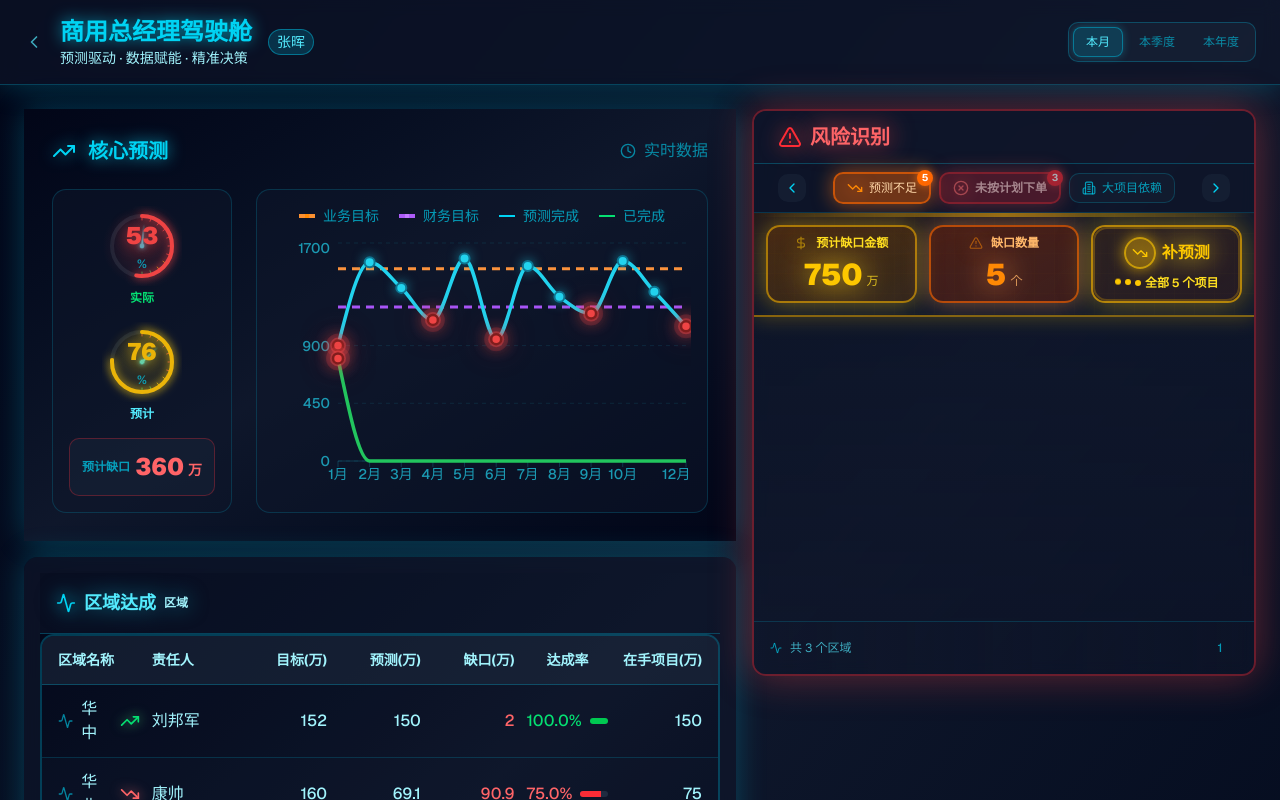
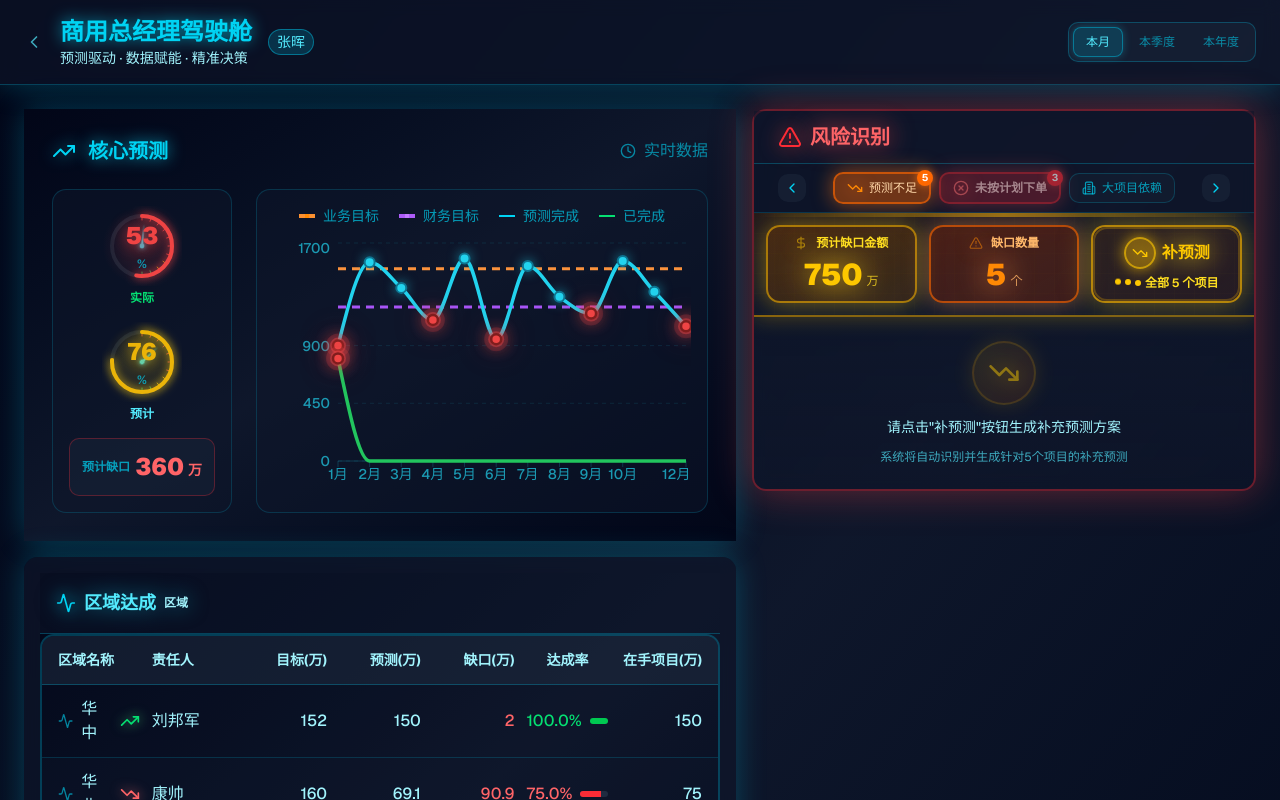
Before and after one commit to navylee1990/coze_jsc, a Next.js app: page /gm in a window 1280 px wide. Both pictures are taken after a click on the button 792 px from the left and 188 px from the top of the page. Shown: the top 800 px of the page. Built offline with nearby package versions, Linux system fonts and the light colour scheme.

Commit message:
Restored to 'e6ebad60f75bd88e46f14c6b120f59b1694f2b4e'
Coze-Restored-To: 'e6ebad60f75bd88e46f14c6b120f59b1694f2b4e'
Coze-Commit-Type: restore

```diff
--- a/src/app/gm/page.tsx
+++ b/src/app/gm/page.tsx
@@ -468,7 +468,7 @@ export default function GMDashboard() {
           )}>
             {/* 风险识别模块 - 自适应高度 */}
             <div className={cn(
-              'bg-slate-900/60 backdrop-blur-sm rounded-xl p-0 overflow-hidden',
+              'bg-slate-900/60 backdrop-blur-sm rounded-xl p-0',
               'border-2 border-red-500/40',
               'shadow-[0_0_40px_rgba(239,68,68,0.4)]',
               'hover:shadow-[0_0_50px_rgba(239,68,68,0.5)]',
--- a/src/components/RiskIdentificationPanel.tsx
+++ b/src/components/RiskIdentificationPanel.tsx
@@ -3,7 +3,6 @@
 import { useState, useEffect, useMemo } from 'react';
 import { AlertTriangle, Building2, Clock, TrendingDown, Users, ChevronRight, ChevronLeft, PauseCircle, Gauge, Circle, Target, BarChart3, ArrowLeft, Activity, DollarSign, XCircle, Send } from 'lucide-react';
 import { cn } from '@/lib/utils';
-import { BarChart, Bar, XAxis, YAxis, CartesianGrid, Tooltip, ResponsiveContainer, Cell } from 'recharts';
 
 // 驾驶舱样式
 const DASHBOARD_STYLES = {
@@ -563,31 +562,8 @@ export default function RiskIdentificationPanel({
     }
   })();
 
-  // 按大区汇总预测缺口数据
-  const regionGapData = useMemo(() => {
-    const regionMap = new Map<string, { gapAmount: number; gapCount: number }>();
-
-    forecastGaps.forEach(gap => {
-      const existing = regionMap.get(gap.region) || { gapAmount: 0, gapCount: 0 };
-      regionMap.set(gap.region, {
-        gapAmount: existing.gapAmount + gap.gapAmount,
-        gapCount: existing.gapCount + 1
-      });
-    });
-
-    // 转换为数组并按缺口金额排序
-    return Array.from(regionMap.entries())
-      .map(([region, data]) => ({
-        region,
-        gapAmount: data.gapAmount,
-        gapCount: data.gapCount,
-        gapPercentage: Math.round((data.gapAmount / forecastGaps.reduce((sum, g) => sum + g.gapAmount, 0)) * 100)
-      }))
-      .sort((a, b) => b.gapAmount - a.gapAmount);
-  }, [forecastGaps]);
-
   return (
-    <div className={cn('w-full h-full flex flex-col')}>
+    <div className={cn('w-full flex flex-col')}>
       {/* 标题栏 */}
       <div
         className={cn(
@@ -845,7 +821,7 @@ export default function RiskIdentificationPanel({
                 </div>
 
                 {/* 表格区域 */}
-                <div className="flex-1 overflow-auto p-3 bg-gradient-to-b from-slate-900/50 to-transparent min-h-[280px]">
+                <div className="flex-1 overflow-auto p-3 bg-gradient-to-b from-slate-900/50 to-transparent">
                   <table className="w-full">
                     <thead className="sticky top-0 bg-slate-900/95 backdrop-blur-sm z-10">
                       <tr className={cn('text-xs border-b border-cyan-500/30', DASHBOARD_STYLES.cardBorder)}>
@@ -1175,89 +1151,23 @@ export default function RiskIdentificationPanel({
                   </div>
                 </div>
 
-                {/* 大区预测缺口占比图表 */}
-                <div className="flex-1 overflow-hidden p-3 bg-gradient-to-b from-slate-900/50 to-transparent">
-                  <div className="h-full min-h-[280px] flex flex-col">
-                    {regionGapData.length > 0 ? (
-                      <div className="flex-1">
-                        <ResponsiveContainer width="100%" height="100%">
-                          <BarChart
-                            data={regionGapData}
-                            layout="vertical"
-                            margin={{ top: 5, right: 40, left: 50, bottom: 5 }}
-                          >
-                            <CartesianGrid strokeDasharray="3 3" stroke="rgba(6,182,212,0.1)" />
-                            <XAxis
-                              type="number"
-                              tick={{ fill: '#67e8f9', fontSize: 11 }}
-                              stroke="rgba(6,182,212,0.3)"
-                              axisLine={false}
-                              tickLine={false}
-                            />
-                            <YAxis
-                              type="category"
-                              dataKey="region"
-                              tick={{ fill: '#67e8f9', fontSize: 12, fontWeight: 500 }}
-                              stroke="rgba(6,182,212,0.3)"
-                              axisLine={false}
-                              tickLine={false}
-                              width={50}
-                            />
-                            <Tooltip
-                              contentStyle={{
-                                backgroundColor: 'rgba(15,23,42,0.95)',
-                                border: '1px solid rgba(6,182,212,0.3)',
-                                borderRadius: '8px',
-                                padding: '12px'
-                              }}
-                              itemStyle={{ color: '#67e8f9' }}
-                              labelStyle={{ color: '#a5f3fc' }}
-                              formatter={(value: number, name: string) => {
-                                if (name === 'gapAmount') return [`${value}万`, '缺口金额'];
-                                if (name === 'gapPercentage') return [`${value}%`, '占比'];
-                                return [value, name];
-                              }}
-                            />
-                            <Bar dataKey="gapAmount" radius={[0, 4, 4, 0]} barSize={32}>
-                              {regionGapData.map((entry, index) => {
-                                const colors = [
-                                  '#f59e0b', // 橙色
-                                  '#ef4444', // 红色
-                                  '#eab308', // 黄色
-                                  '#f97316', // 橙红色
-                                  '#fbbf24', // 浅黄色
-                                  '#dc2626', // 深红色
-                                ];
-                                return (
-                                  <Cell
-                                    key={`cell-${index}`}
-                                    fill={colors[index % colors.length]}
-                                    fillOpacity={0.85}
-                                  />
-                                );
-                              })}
-                            </Bar>
-                          </BarChart>
-                        </ResponsiveContainer>
-                      </div>
-                    ) : (
-                      <div className="flex-1 flex items-center justify-center">
-                        <div className="text-center text-cyan-300/50 text-sm">暂无数据</div>
-                      </div>
-                    )}
-                  </div>
-                </div>
-
-                {/* 分页区域 - 保持与其他Tab高度一致 */}
-                <div className="px-4 py-2 border-t border-cyan-500/20 flex justify-between items-center bg-gradient-to-r from-slate-900/50 to-transparent">
-                  <div className={cn('text-xs flex items-center gap-2', DASHBOARD_STYLES.textMuted)}>
-                    <Activity className="w-3 h-3 text-cyan-400/70" />
-                    共 {regionGapData.length} 个区域
-                  </div>
-                  {/* 占位分页控件，保持布局一致 */}
-                  <div className="flex items-center gap-1">
-                    <div className="w-9 h-9 rounded-lg text-xs font-medium text-cyan-400/70 flex items-center justify-center">
-                      1
+                {/* 占位区域 - 保持与其他Tab高度一致 */}
+                <div className="flex-1 flex flex-col items-center justify-center p-6 bg-gradient-to-b from-slate-900/50 to-transparent">
+                  <div className="text-center space-y-3">
+                    <div className={cn(
+                      'inline-flex items-center justify-center w-16 h-16 rounded-full',
+                      'bg-gradient-to-br from-yellow-500/20 to-orange-500/20',
+                      'border-2 border-yellow-500/30',
+                      'shadow-[0_0_20px_rgba(234,179,8,0.3)]',
+                      'animate-pulse'
+                    )}>
+                      <TrendingDown className="w-8 h-8 text-yellow-400 drop-shadow-[0_0_10px_rgba(234,179,8,1)]" />
+                    </div>
+                    <div className={cn('text-sm font-medium', DASHBOARD_STYLES.textSecondary)}>
+                      请点击"补预测"按钮生成补充预测方案
+                    </div>
+                    <div className={cn('text-xs', DASHBOARD_STYLES.textMuted)}>
+                      系统将自动识别并生成针对{forecastGaps.length}个项目的补充预测
                     </div>
                   </div>
                 </div>
```
